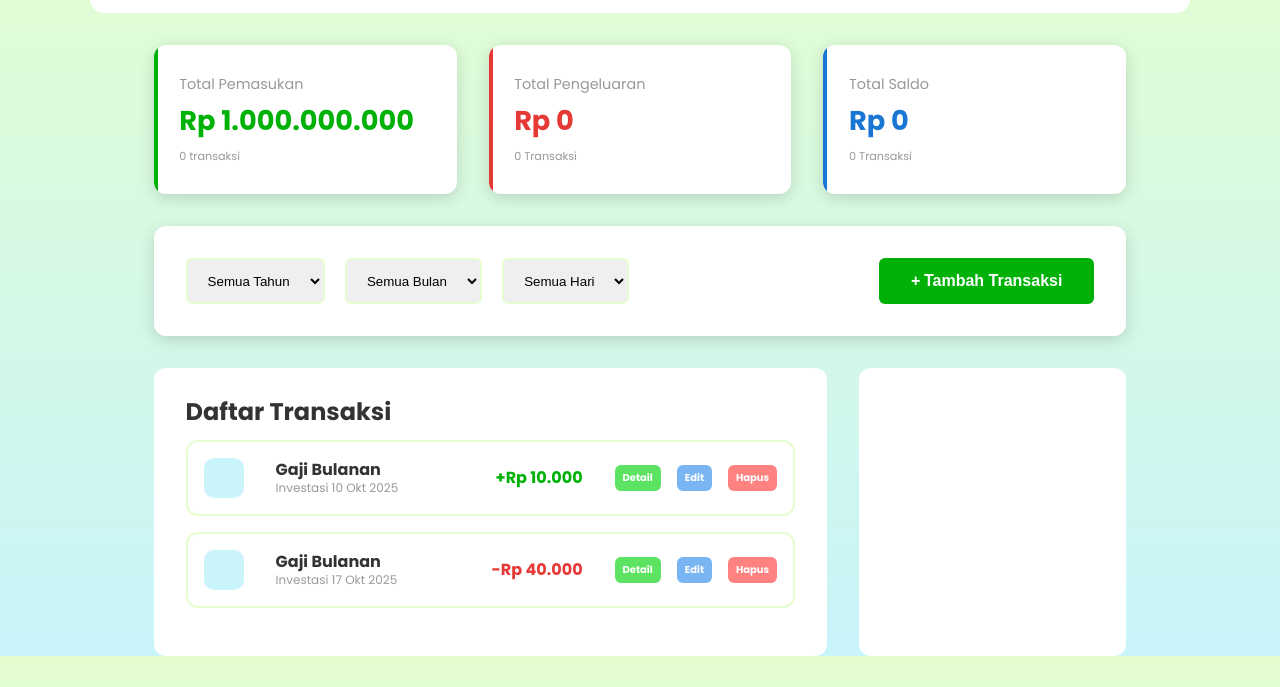
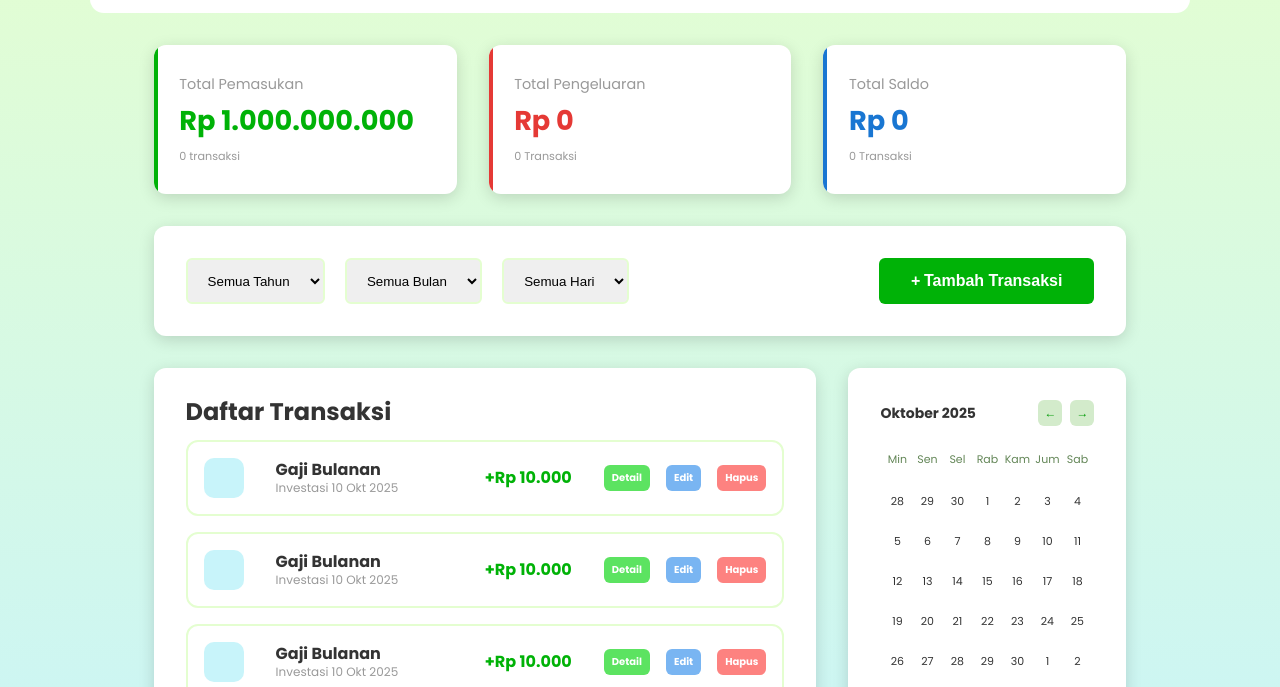
Before and after one commit to RafaelPransa/UTS-Pemrograman-Internet, a plain HTML site: page catatan.html in a window 1280 px wide. Shown: the part 107-794 px from the top of the page. Drawn offline with Linux system fonts and the light colour scheme.

Commit message:
menambahkan kalender

```diff
--- a/catatan.html
+++ b/catatan.html
@@ -135,6 +135,36 @@
             <div class="illustration"></div>
             <div class="explanation">
               <h3>Gaji Bulanan</h3>
+              <p>Investasi 10 Okt 2025</p>
+            </div>
+            <div class="interaction">
+              <h3 class="income">+Rp 10.000</h3>
+              <div class="choise">
+                <div class="detail">Detail</div>
+                <div class="edit">Edit</div>
+                <div class="delete">Hapus</div>
+              </div>
+            </div>
+          </div>
+          <div class="transaction">
+            <div class="illustration"></div>
+            <div class="explanation">
+              <h3>Gaji Bulanan</h3>
+              <p>Investasi 10 Okt 2025</p>
+            </div>
+            <div class="interaction">
+              <h3 class="income">+Rp 10.000</h3>
+              <div class="choise">
+                <div class="detail">Detail</div>
+                <div class="edit">Edit</div>
+                <div class="delete">Hapus</div>
+              </div>
+            </div>
+          </div>
+          <div class="transaction">
+            <div class="illustration"></div>
+            <div class="explanation">
+              <h3>Gaji Bulanan</h3>
               <p>Investasi 17 Okt 2025</p>
             </div>
             <div class="interaction">
@@ -148,7 +178,75 @@
           </div>
         </div>
         <div class="container-calendar">
-
+          <div class="months">
+            <h4>Oktober 2025</h4>
+            <div class="change-month">
+              <button type="button" class="btn-previous">&#8592;</button>
+              <button type="button" class="btn-next">	&#8594;</button>
+            </div>
+          </div>
+          <div class="days">
+            <table>
+              <thead>
+                <tr>
+                  <td>Min</td>
+                  <td>Sen</td>
+                  <td>Sel</td>
+                  <td>Rab</td>
+                  <td>Kam</td>
+                  <td>Jum</td>
+                  <td>Sab</td>
+                </tr>
+              </thead>
+              <tbody>
+                <tr>
+                  <td>28</td>
+                  <td>29</td>
+                  <td>30</td>
+                  <td>1</td>
+                  <td>2</td>
+                  <td>3</td>
+                  <td>4</td>
+                </tr>
+                <tr>
+                  <td>5</td>
+                  <td>6</td>
+                  <td>7</td>
+                  <td>8</td>
+                  <td>9</td>
+                  <td>10</td>
+                  <td>11</td>
+                </tr>
+                <tr>
+                  <td>12</td>
+                  <td>13</td>
+                  <td>14</td>
+                  <td>15</td>
+                  <td>16</td>
+                  <td>17</td>
+                  <td>18</td>
+                </tr>
+                <tr>
+                  <td>19</td>
+                  <td>20</td>
+                  <td>21</td>
+                  <td>22</td>
+                  <td>23</td>
+                  <td>24</td>
+                  <td>25</td>
+                </tr>
+                <tr>
+                  <td>26</td>
+                  <td>27</td>
+                  <td>28</td>
+                  <td>29</td>
+                  <td>30</td>
+                  <td>1</td>
+                  <td>2</td>
+                </tr>
+              </tbody>
+            </table>
+          </div>
         </div>
        </section>
     </main>
--- a/styles/catatan.css
+++ b/styles/catatan.css
@@ -11,10 +11,11 @@ body {
 	line-height: 1;
     color: var(--main-color);
     background: linear-gradient(to bottom, var(--soft-lime), var(--baby-blue));
+    padding: 2rem 0;
 }
 
 header {
-    padding: 2rem 7%;
+    padding: 0 7% 2rem;
 }
 
 header nav {
@@ -208,6 +209,7 @@ main #content-layout .container-list-transactions {
     padding: 2rem;
     background-color: #fff;
     border-radius: 12px;
+    box-shadow: 0 4px 16px rgba(0, 0, 0, 0.15);
 }
 
 main #content-layout .container-list-transactions h2 {
@@ -337,6 +339,73 @@ main #content-layout .container-list-transactions .transaction .interaction .cho
 main #content-layout .container-calendar {
     flex: 1 1 0;
     padding: 2rem;
+    max-height: max-content;
     background-color: #fff;
     border-radius: 12px;
+    box-shadow: 0 4px 16px rgba(0, 0, 0, 0.15);
+    display: flex;
+    flex-direction: column;
+    row-gap: 1rem;
 }
+
+main #content-layout .container-calendar .months {
+    display: flex;
+    justify-content: space-between;
+    align-items: center;
+}
+
+main #content-layout .container-calendar .months .change-month {
+    display: flex;
+    column-gap: 0.5rem;
+}
+
+main #content-layout .container-calendar .months h4 {
+    font-weight: 600;
+    font-size: 14px;
+}
+
+main #content-layout .container-calendar .months .change-month button {
+    padding: 6px;
+    background-color: #d3ebcb;
+    border-radius: 6px;
+    font-size: 12px;
+    color: var(--green-hover);
+    transition: .3s;
+}
+
+main #content-layout .container-calendar .months .change-month button:hover {
+    cursor: pointer;
+    background-color: var(--green-hover);
+    color: #fff;
+}
+
+
+main #content-layout .container-calendar .days table thead tr, main #content-layout .container-calendar .days table tbody tr {
+    display: flex;
+    justify-content: space-between;
+    margin-bottom: 10px;
+}
+
+main #content-layout .container-calendar .days table thead tr {
+    color: #638657;
+}
+
+main #content-layout .container-calendar .days table tbody tr:last-of-type {
+    margin-bottom: 0;
+}
+
+main #content-layout .container-calendar .days table thead tr td, main #content-layout .container-calendar .days table tbody tr td  {
+    font-size: 11px;
+    min-width: 30px;
+    min-height: 30px;
+    line-height: 30px;
+    text-align: center;
+    border-radius: 6px;
+}
+
+main #content-layout .container-calendar .days table tbody tr td:hover {
+    background-color: var(--green-primary);
+    color: #fff;
+    cursor: pointer;
+    transition: .3s;
+}
```
